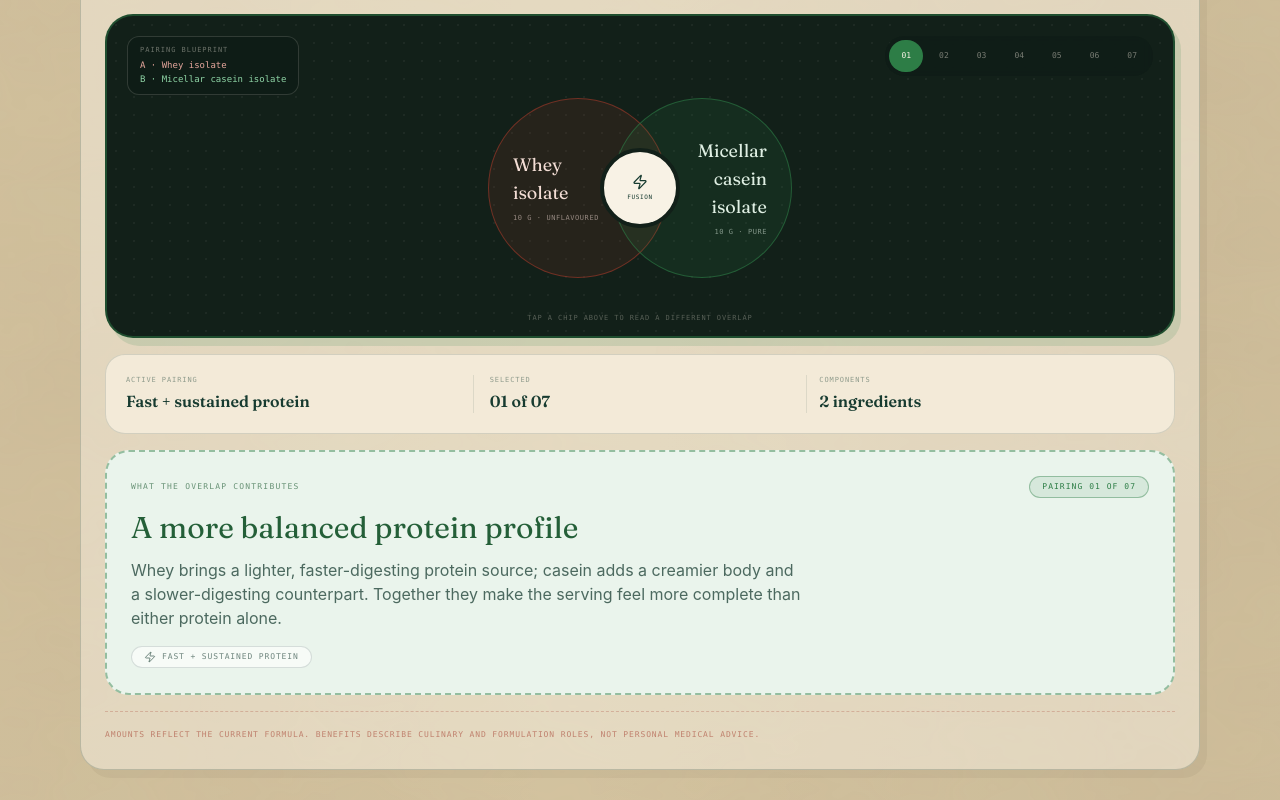
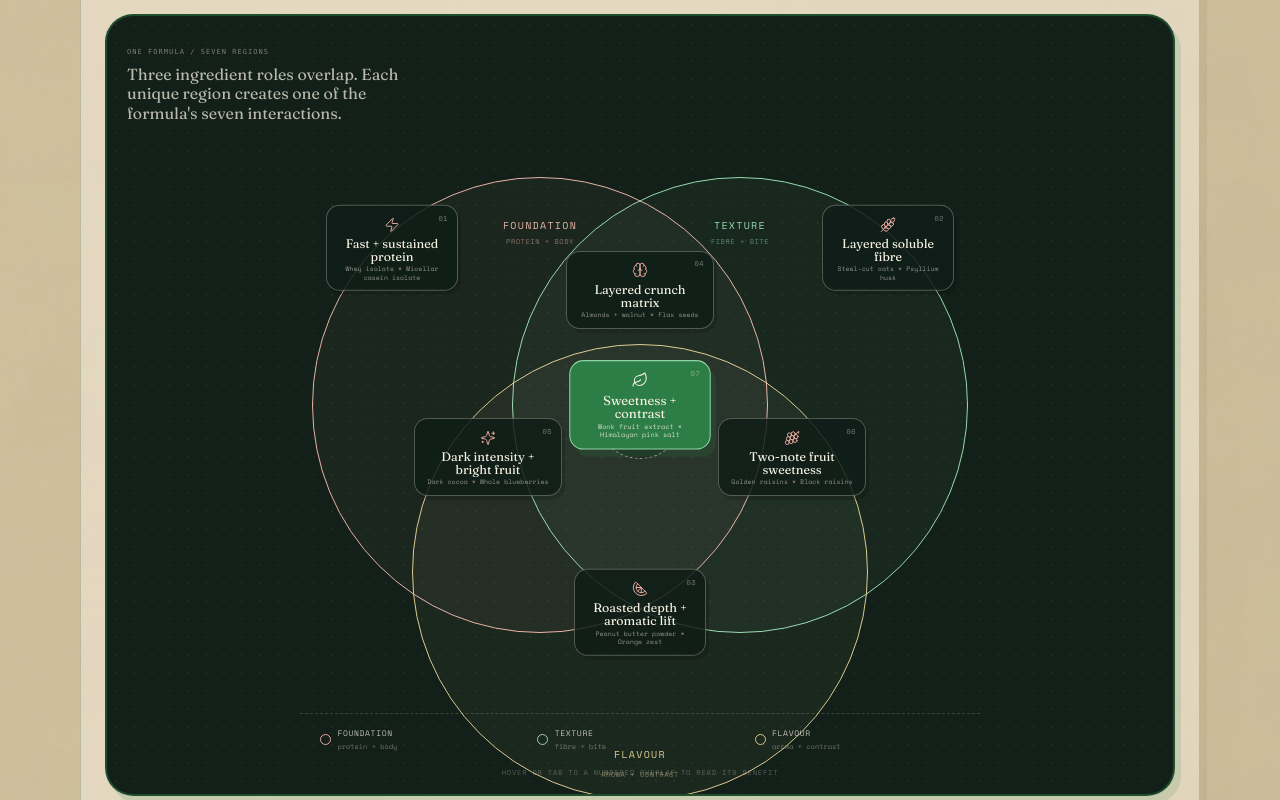
Before and after one commit to harshaoz-a11y/the-food-lab, a React (Vite) app: page / in a window 1280 px wide. Shown: the part 7020-7820 px from the top of the page. Built offline with nearby package versions, Linux system fonts and the light colour scheme.

Commit message:
Create a hoverable seven-interaction Venn diagram

```diff
--- a/src/components/food-lab/AlchemyPartnerships.tsx
+++ b/src/components/food-lab/AlchemyPartnerships.tsx
@@ -9,8 +9,10 @@ import {
   Zap,
 } from "lucide-react";
 
-const partnerships = [
+const interactions = [
   {
+    region: "foundation",
+    circleLabel: "Foundation",
     left: "Whey isolate",
     leftAmount: "10 g · unflavoured",
     right: "Micellar casein isolate",
@@ -20,8 +22,12 @@ const partnerships = [
     insight:
       "Whey brings a lighter, faster-digesting protein source; casein adds a creamier body and a slower-digesting counterpart. Together they make the serving feel more complete than either protein alone.",
     icon: Zap,
+    x: 19,
+    y: 21,
   },
   {
+    region: "texture",
+    circleLabel: "Texture",
     left: "Steel-cut oats",
     leftAmount: "10 g · toasted + broken",
     right: "Psyllium husk",
@@ -31,8 +37,12 @@ const partnerships = [
     insight:
       "The oats provide structure while psyllium binds water and thickens the mixture. Their combined fibre matrix creates a more substantial, spoonable texture and may slow digestion compared with oats alone.",
     icon: Wheat,
+    x: 81,
+    y: 21,
   },
   {
+    region: "flavour",
+    circleLabel: "Flavour",
     left: "Peanut butter powder",
     leftAmount: "10 g · defatted",
     right: "Orange zest",
@@ -42,8 +52,42 @@ const partnerships = [
     insight:
       "Defatted peanut powder supplies roasted richness and body. A tiny amount of orange zest adds volatile citrus oils that brighten the peanut notes and keep the flavour from feeling heavy.",
     icon: Citrus,
+    x: 50,
+    y: 82,
   },
   {
+    region: "foundation-texture",
+    circleLabel: "Foundation × texture",
+    left: "Almonds + walnut",
+    leftAmount: "1.5 almonds + 1 walnut",
+    right: "Flax seeds",
+    rightAmount: "1.3 g · toasted + broken",
+    interaction: "Layered crunch matrix",
+    benefit: "More texture, roasted aroma and chewing satisfaction",
+    insight:
+      "The larger nut fragments create crunch while broken flax fills the spaces with a finer toasted texture. The contrast makes each bite last longer and adds fibre and naturally occurring fats.",
+    icon: Brain,
+    x: 50,
+    y: 28,
+  },
+  {
+    region: "foundation-flavour",
+    circleLabel: "Foundation × flavour",
+    left: "Dark cocoa",
+    leftAmount: "6 g · 100% cocoa",
+    right: "Whole blueberries",
+    rightAmount: "2 berries",
+    interaction: "Dark intensity + bright fruit",
+    benefit: "Cocoa depth balanced by fresh, juicy contrast",
+    insight:
+      "Unsweetened cocoa creates the dark base. Whole blueberries release brief pockets of acidity, aroma and moisture, cutting through cocoa bitterness without diluting its character.",
+    icon: Sparkles,
+    x: 31,
+    y: 56,
+  },
+  {
+    region: "texture-flavour",
+    circleLabel: "Texture × flavour",
     left: "Golden raisins",
     leftAmount: "3 pieces · dried",
     right: "Black raisins",
@@ -53,19 +97,12 @@ const partnerships = [
     insight:
       "Golden and black raisins contribute slightly different caramel and fruit notes. Used whole and sparingly, they distribute sweetness as distinct bites rather than turning the entire base uniformly sweet.",
     icon: Grape,
+    x: 69,
+    y: 56,
   },
   {
-    left: "Almonds + walnut",
-    leftAmount: "1.5 almonds + 1 walnut",
-    right: "Flax seeds",
-    rightAmount: "1.3 g · toasted + broken",
-    interaction: "Layered crunch matrix",
-    benefit: "More texture, roasted aroma and chewing satisfaction",
-    insight:
-      "The larger nut fragments create crunch while broken flax fills the spaces with a finer toasted texture. The contrast makes each bite last longer and adds fibre and naturally occurring fats.",
-    icon: Brain,
-  },
-  {
+    region: "all-three",
+    circleLabel: "All three roles",
     left: "Monk fruit extract",
     leftAmount: "2 tiny drops",
     right: "Himalayan pink salt",
@@ -73,27 +110,23 @@ const partnerships = [
     interaction: "Sweetness + contrast",
     benefit: "A clearer sweetness and more defined cocoa flavour",
     insight:
-      "Monk fruit provides concentrated sweetness without bulk. A minute amount of salt can soften bitterness and sharpen flavour contrast, helping the cocoa and fruit read more clearly.",
+      "Monk fruit provides concentrated sweetness without bulk. A minute amount of salt can soften bitterness and sharpen flavour contrast, helping the cocoa and fruit read more clearly across the whole formula.",
     icon: Leaf,
-  },
-  {
-    left: "Dark cocoa",
-    leftAmount: "6 g · 100% cocoa",
-    right: "Whole blueberries",
-    rightAmount: "2 berries",
-    interaction: "Dark intensity + bright fruit",
-    benefit: "Cocoa depth balanced by fresh, juicy contrast",
-    insight:
-      "Unsweetened cocoa creates the dark base. Whole blueberries release brief pockets of acidity, aroma and moisture, cutting through cocoa bitterness without diluting its character.",
-    icon: Sparkles,
+    x: 50,
+    y: 48,
   },
 ] as const;
 
+const roles = [
+  { label: "Foundation", note: "protein + body", className: "venn-circle-foundation" },
+  { label: "Texture", note: "fibre + bite", className: "venn-circle-texture" },
+  { label: "Flavour", note: "aroma + contrast", className: "venn-circle-flavour" },
+] as const;
+
 export function AlchemyPartnerships() {
-  const [selected, setSelected] = useState(0);
-  const current = partnerships[selected];
+  const [activeIndex, setActiveIndex] = useState(6);
+  const current = interactions[activeIndex];
   const CurrentIcon = current.icon;
-
 
   return (
     <section
@@ -103,144 +136,106 @@ export function AlchemyPartnerships() {
       <header className="flex flex-col justify-between gap-3 border-b-2 border-dashed border-[#a33a2b] bg-[#fdf6ec] px-6 py-5 text-[#a33a2b] sm:flex-row sm:items-center sm:px-8">
         <div>
           <span className="font-mono text-[9px] uppercase tracking-[0.17em] text-[#a33a2b]/60">Interaction reader</span>
-          <h3
-            id="alchemy-partnerships-heading"
-            className="mt-1.5 text-2xl font-normal tracking-[-0.02em] sm:text-3xl"
-
-          >
+          <h3 id="alchemy-partnerships-heading" className="mt-1.5 text-2xl font-normal tracking-[-0.02em] sm:text-3xl">
             The Fit Peasant partnerships
           </h3>
         </div>
         <span className="w-fit rounded-full border-2 border-dashed border-[#a33a2b] bg-[#fdf6ec] px-4 py-1.5 font-mono text-[9px] uppercase tracking-[0.13em] text-[#a33a2b]/75">
-          7 pairings / tap a chip to switch
+          7 interactions / hover an overlap
         </span>
       </header>
 
       <div className="alchemy-body bg-[#fdf6ec] px-4 py-5 sm:px-6 sm:py-7">
-
-        {/* ── Instrument display ─────────────────────────────── */}
         <div
           className="venn-reader relative overflow-hidden rounded-[1.75rem] border-2 border-[#2d7d46]/50 bg-[#122019] shadow-[6px_8px_0_rgba(45,125,70,.14)]"
           style={{
-            backgroundImage:
-              "radial-gradient(rgba(248,242,229,0.05) 1px, transparent 1px)",
+            backgroundImage: "radial-gradient(rgba(248,242,229,0.05) 1px, transparent 1px)",
             backgroundSize: "18px 18px",
           }}
         >
-          {/* Blueprint legend — top left */}
-          <div className="absolute left-3 top-3 z-30 max-w-[46%] rounded-xl border border-[#f8f2e5]/15 bg-[#0f1d17]/85 px-3 py-2 backdrop-blur-sm sm:left-5 sm:top-5 sm:max-w-none">
-            <span className="block font-mono text-[6.5px] uppercase tracking-[0.14em] text-[#f8f2e5]/40 sm:text-[7px]">
-              Pairing blueprint
-            </span>
-            <p className="mt-1 truncate font-mono text-[7.5px] text-[#e5a69c] sm:text-[9px]">
-              A · {current.left}
-            </p>
-            <p className="truncate font-mono text-[7.5px] text-[#8fd4a6] sm:text-[9px]">
-              B · {current.right}
-            </p>
+          <div className="venn-reader-intro">
+            <span className="font-mono text-[7px] uppercase tracking-[0.15em] text-[#f8f2e5]/45">One formula / seven regions</span>
+            <p>Three ingredient roles overlap. Each unique region creates one of the formula&apos;s seven interactions.</p>
           </div>
 
-          {/* Pairing chips — top right, horizontal scroll */}
-          <div
-            className="absolute right-3 top-3 z-30 flex max-w-[48%] gap-1 overflow-x-auto rounded-full bg-[#0f1d17]/75 p-1 backdrop-blur-sm sm:right-5 sm:top-5 sm:max-w-none"
-            role="tablist"
-            aria-label="Choose an ingredient fusion"
-          >
-            {partnerships.map((partnership, index) => (
-              <button
-                key={partnership.interaction}
-                type="button"
-                role="tab"
-                aria-selected={selected === index}
-                aria-controls="fusion-reader-panel"
-                onClick={() => setSelected(index)}
-                className={`shrink-0 rounded-full min-h-8 px-3 py-1.5 font-mono text-[8px] transition sm:min-h-8 sm:px-3 sm:text-[8px] ${
-                  selected === index
-                    ? "bg-[#2d7d46] text-[#f8f2e5]"
-                    : "text-[#f8f2e5]/45 hover:text-[#f8f2e5]/75"
-                }`}
-              >
-                0{index + 1}
-              </button>
+          <div className="venn-diagram" aria-label="Seven ingredient interactions arranged as a three-set Venn diagram">
+            {roles.map((role) => (
+              <div key={role.label} className={`venn-circle ${role.className}`} aria-hidden="true">
+                <span>{role.label}</span>
+                <small>{role.note}</small>
+              </div>
+            ))}
+
+            <div className="venn-centre-mark" aria-hidden="true">
+              <span>Fit</span>
+              <strong>Peasant</strong>
+              <small>formula</small>
+            </div>
+
+            {interactions.map((interaction, index) => {
+              const Icon = interaction.icon;
+              const isActive = activeIndex === index;
+
+              return (
+                <button
+                  key={interaction.interaction}
+                  type="button"
+                  className={`venn-zone venn-zone-${interaction.region} ${isActive ? "is-active" : ""}`}
+                  style={{ left: `${interaction.x}%`, top: `${interaction.y}%` }}
+                  aria-label={`Interaction ${index + 1}: ${interaction.left} and ${interaction.right}`}
+                  aria-pressed={isActive}
+                  onMouseEnter={() => setActiveIndex(index)}
+                  onFocus={() => setActiveIndex(index)}
+                  onClick={() => setActiveIndex(index)}
+                >
+                  <span className="venn-zone-number">0{index + 1}</span>
+                  <Icon aria-hidden="true" />
+                  <strong>{interaction.interaction}</strong>
+                  <small>{interaction.left} <b>×</b> {interaction.right}</small>
+                </button>
+              );
+            })}
+          </div>
+
+          <div className="venn-role-key" aria-label="Ingredient roles in the Venn diagram">
+            {roles.map((role) => (
+              <div key={role.label}>
+                <span className={`venn-key-swatch ${role.className.replace("venn-circle-", "venn-key-")}`} aria-hidden="true" />
+                <strong>{role.label}</strong>
+                <small>{role.note}</small>
+              </div>
             ))}
           </div>
 
-          <div
-            id="fusion-reader-panel"
-            role="tabpanel"
-            aria-live="polite"
-            className="relative flex min-h-[260px] items-center justify-center pb-12 pt-16 sm:min-h-[320px] sm:pb-14 sm:pt-20"
-          >
-            <div key={selected} className="flex animate-in fade-in zoom-in-95 duration-300">
-              <div
-                className="flex h-[140px] w-[140px] flex-col items-start justify-center rounded-full border border-[#a33a2b]/60 bg-[#a33a2b]/[0.14] px-4 text-left sm:h-[180px] sm:w-[180px] sm:px-6"
-
-              >
-                <strong className="w-[74px] break-words font-serif text-sm font-normal leading-tight text-[#f3ddd5] sm:w-[100px] sm:text-lg">
-                  {current.left}
-                </strong>
-                <span className="mt-1.5 w-[74px] break-words font-mono text-[6px] uppercase leading-relaxed tracking-[0.08em] text-[#f3ddd5]/55 sm:w-[100px] sm:text-[7px]">
-                  {current.leftAmount}
-                </span>
-              </div>
-
-              <div
-                className="-ml-10 flex h-[140px] w-[140px] flex-col items-end justify-center rounded-full border border-[#2d7d46]/60 bg-[#2d7d46]/[0.14] px-4 text-right sm:-ml-14 sm:h-[180px] sm:w-[180px] sm:px-6"
-
-              >
-                <strong className="w-[74px] break-words font-serif text-sm font-normal leading-tight text-[#deeee2] sm:w-[100px] sm:text-lg">
-                  {current.right}
-                </strong>
-                <span className="mt-1.5 w-[74px] break-words font-mono text-[6px] uppercase leading-relaxed tracking-[0.08em] text-[#deeee2]/55 sm:w-[100px] sm:text-[7px]">
-                  {current.rightAmount}
-                </span>
-              </div>
-            </div>
-
-            <div className="pointer-events-none absolute inset-0 flex items-center justify-center pb-12 pt-16 sm:pb-14 sm:pt-20">
-              <div
-                key={`core-${selected}`}
-                className="flex h-16 w-16 flex-col items-center justify-center rounded-full border-4 border-[#122019] bg-[#f8f2e5] text-center text-[#173b30] animate-in fade-in zoom-in-95 duration-300 sm:h-20 sm:w-20"
-
-              >
-                <CurrentIcon className="h-3.5 w-3.5 stroke-[1.8] sm:h-4 sm:w-4" aria-hidden="true" />
-                <span className="mt-0.5 font-mono text-[5.5px] uppercase tracking-[0.1em] sm:text-[6px]">Fusion</span>
-              </div>
-            </div>
-          </div>
-
-          <p className="absolute bottom-3 left-1/2 z-20 -translate-x-1/2 whitespace-nowrap font-mono text-[6.5px] uppercase tracking-[0.13em] text-[#f8f2e5]/30 sm:text-[7px]">
-            Tap a chip above to read a different overlap
-          </p>
+          <p className="venn-reader-hint">Hover or tab to a numbered overlap to read its benefit</p>
         </div>
 
         <div className="mt-4 grid grid-cols-3 gap-2 rounded-[1.25rem] border border-[#173b30]/15 bg-[#f3ead8] p-3 sm:gap-3 sm:p-5">
           <div className="min-w-0 text-center sm:text-left">
-            <span className="block font-mono text-[6.5px] uppercase tracking-[0.13em] text-[#173b30]/45 sm:text-[7px]">Active pairing</span>
+            <span className="block font-mono text-[6.5px] uppercase tracking-[0.13em] text-[#173b30]/45 sm:text-[7px]">Active region</span>
             <strong className="mt-1 block truncate font-serif text-xs text-[#173b30] sm:text-base">{current.interaction}</strong>
           </div>
           <div className="min-w-0 border-x border-[#173b30]/10 px-1.5 text-center sm:px-4 sm:text-left">
             <span className="block font-mono text-[6.5px] uppercase tracking-[0.13em] text-[#173b30]/45 sm:text-[7px]">Selected</span>
-            <strong className="mt-1 block font-serif text-xs text-[#173b30] sm:text-base">0{selected + 1} of 07</strong>
+            <strong className="mt-1 block font-serif text-xs text-[#173b30] sm:text-base">0{activeIndex + 1} of 07</strong>
           </div>
           <div className="min-w-0 text-center sm:text-left">
-            <span className="block font-mono text-[6.5px] uppercase tracking-[0.13em] text-[#173b30]/45 sm:text-[7px]">Components</span>
-            <strong className="mt-1 block font-serif text-xs text-[#173b30] sm:text-base">2 ingredients</strong>
+            <span className="block font-mono text-[6.5px] uppercase tracking-[0.13em] text-[#173b30]/45 sm:text-[7px]">Ingredients</span>
+            <strong className="mt-1 block font-serif text-xs text-[#173b30] sm:text-base">14 shown</strong>
           </div>
         </div>
 
-        <div key={`benefit-${selected}`} className="mt-4 rounded-[1.5rem] border-2 border-dashed border-[#2d7d46]/45 bg-[#eaf4ec] p-5 text-[#245f38] animate-in fade-in slide-in-from-bottom-2 duration-300 sm:p-6">
+        <div key={`benefit-${activeIndex}`} className="mt-4 rounded-[1.5rem] border-2 border-dashed border-[#2d7d46]/45 bg-[#eaf4ec] p-5 text-[#245f38] animate-in fade-in slide-in-from-bottom-2 duration-300 sm:p-6" aria-live="polite">
           <div className="flex flex-wrap items-center justify-between gap-2">
-            <span className="font-mono text-[8px] uppercase tracking-[0.15em] opacity-65">What the overlap contributes</span>
-            <span className="rounded-full border border-[#2d7d46]/40 bg-[#2d7d46]/10 px-3 py-1 font-mono text-[8px] uppercase tracking-[0.13em] text-[#2d7d46]">Pairing 0{selected + 1} of 07</span>
+            <span className="font-mono text-[8px] uppercase tracking-[0.15em] opacity-65">What this overlap contributes</span>
+            <span className="rounded-full border border-[#2d7d46]/40 bg-[#2d7d46]/10 px-3 py-1 font-mono text-[8px] uppercase tracking-[0.13em] text-[#2d7d46]">Region 0{activeIndex + 1} of 07</span>
           </div>
           <h4 className="mt-3 font-serif text-2xl font-normal leading-tight sm:text-3xl">{current.benefit}</h4>
           <p className="mt-3 max-w-2xl text-sm leading-relaxed text-[#173b30]/75 sm:text-base">{current.insight}</p>
           <span className="mt-4 inline-flex items-center gap-1.5 rounded-full border border-[#173b30]/15 bg-white/60 px-3 py-1 font-mono text-[8px] uppercase tracking-[0.11em] text-[#173b30]/60">
-            <CurrentIcon className="h-3 w-3" aria-hidden="true" /> {current.interaction}
+            <CurrentIcon className="h-3 w-3" aria-hidden="true" /> {current.left} <b>×</b> {current.right}
           </span>
         </div>
-
 
         <p className="mt-4 border-t border-dashed border-[#a33a2b]/25 pt-4 font-mono text-[8px] uppercase leading-relaxed tracking-[0.11em] text-[#a33a2b]/55">
           Amounts reflect the current formula. Benefits describe culinary and formulation roles, not personal medical advice.
--- a/src/globals.css
+++ b/src/globals.css
@@ -2768,3 +2768,405 @@ main > section.reveal.is-revealed {
   .egg-object,
   .steam { animation: none; }
 }
+
+/* Fit Peasant: one three-set Venn diagram for all seven ingredient interactions. */
+.venn-reader {
+  color: #f8f2e5;
+}
+
+.venn-reader-intro {
+  position: relative;
+  z-index: 2;
+  max-width: 340px;
+  padding: 1.25rem 1.25rem 0;
+}
+
+.venn-reader-intro p {
+  margin-top: 0.35rem;
+  font-family: "Fraunces", Georgia, serif;
+  font-size: 1rem;
+  line-height: 1.2;
+  color: rgba(248, 242, 229, 0.72);
+}
+
+.venn-diagram {
+  position: relative;
+  width: min(100%, 800px);
+  aspect-ratio: 1.34;
+  min-height: 500px;
+  margin: 0 auto;
+}
+
+.venn-circle {
+  position: absolute;
+  z-index: 1;
+  width: 57%;
+  aspect-ratio: 1;
+  border: 1.5px solid;
+  border-radius: 50%;
+  color: rgba(248, 242, 229, 0.72);
+  mix-blend-mode: screen;
+}
+
+.venn-circle::after {
+  content: "";
+  position: absolute;
+  inset: 0;
+  border-radius: inherit;
+  background: currentColor;
+  opacity: 0.045;
+}
+
+.venn-circle span,
+.venn-circle small {
+  position: absolute;
+  z-index: 2;
+  left: 50%;
+  transform: translateX(-50%);
+  white-space: nowrap;
+  text-transform: uppercase;
+}
+
+.venn-circle span {
+  top: 9%;
+  font: 10px "Space Mono", ui-monospace, monospace;
+  letter-spacing: 0.13em;
+}
+
+.venn-circle small {
+  top: calc(9% + 1.1rem);
+  font: 7px "Space Mono", ui-monospace, monospace;
+  letter-spacing: 0.08em;
+  opacity: 0.52;
+}
+
+.venn-circle-foundation {
+  left: 9%;
+  top: 9%;
+  color: #e5a69c;
+}
+
+.venn-circle-texture {
+  right: 9%;
+  top: 9%;
+  color: #8fd4a6;
+}
+
+.venn-circle-flavour {
+  left: 21.5%;
+  top: 37%;
+  color: #d9c184;
+}
+
+.venn-circle-flavour span {
+  top: auto;
+  bottom: 8%;
+}
+
+.venn-circle-flavour small {
+  top: auto;
+  bottom: calc(8% - 1.1rem);
+}
+
+.venn-centre-mark {
+  position: absolute;
+  z-index: 3;
+  left: 50%;
+  top: 49%;
+  display: flex;
+  width: 88px;
+  height: 88px;
+  align-items: center;
+  justify-content: center;
+  flex-direction: column;
+  transform: translate(-50%, -50%);
+  border: 1px dashed rgba(248, 242, 229, 0.58);
+  border-radius: 50%;
+  background: rgba(15, 29, 23, 0.4);
+  text-align: center;
+}
+
+.venn-centre-mark span,
+.venn-centre-mark small {
+  font: 7px "Space Mono", ui-monospace, monospace;
+  letter-spacing: 0.12em;
+  text-transform: uppercase;
+  color: rgba(248, 242, 229, 0.55);
+}
+
+.venn-centre-mark strong {
+  margin-top: 0.08rem;
+  font: 1rem "Fraunces", Georgia, serif;
+  font-weight: 400;
+  color: #f8f2e5;
+}
+
+.venn-centre-mark small {
+  margin-top: 0.15rem;
+  font-size: 6px;
+}
+
+.venn-zone {
+  position: absolute;
+  z-index: 5;
+  display: flex;
+  width: 148px;
+  min-height: 74px;
+  align-items: center;
+  justify-content: center;
+  flex-direction: column;
+  gap: 0.15rem;
+  transform: translate(-50%, -50%);
+  border: 1px solid rgba(248, 242, 229, 0.28);
+  border-radius: 0.85rem;
+  padding: 0.65rem 0.55rem 0.55rem;
+  cursor: pointer;
+  color: #f8f2e5;
+  background: rgba(15, 29, 23, 0.84);
+  box-shadow: 3px 4px 0 rgba(0, 0, 0, 0.16);
+  font: inherit;
+  text-align: center;
+  transition: transform 220ms ease, border-color 220ms ease, background-color 220ms ease, box-shadow 220ms ease;
+}
+
+.venn-zone-foundation,
+.venn-zone-texture,
+.venn-zone-flavour {
+  width: 132px;
+}
+
+.venn-zone-all-three {
+  width: 136px;
+  border-color: rgba(229, 166, 156, 0.5);
+}
+
+.venn-zone:hover,
+.venn-zone:focus-visible,
+.venn-zone.is-active {
+  transform: translate(-50%, -50%) translateY(-4px) scale(1.04);
+  border-color: #8fd4a6;
+  background: #2d7d46;
+  box-shadow: 5px 7px 0 rgba(45, 125, 70, 0.2);
+  outline: none;
+}
+
+.venn-zone:focus-visible {
+  outline: 2px solid #f8f2e5;
+  outline-offset: 3px;
+}
+
+.venn-zone-number {
+  position: absolute;
+  top: 0.4rem;
+  right: 0.55rem;
+  font: 7px "Space Mono", ui-monospace, monospace;
+  letter-spacing: 0.08em;
+  color: rgba(248, 242, 229, 0.45);
+}
+
+.venn-zone svg {
+  width: 16px;
+  height: 16px;
+  margin-bottom: 0.12rem;
+  color: #e5a69c;
+  stroke-width: 1.5;
+}
+
+.venn-zone.is-active svg,
+.venn-zone:hover svg,
+.venn-zone:focus-visible svg {
+  color: #f8f2e5;
+}
+
+.venn-zone strong {
+  max-width: 100%;
+  font: 0.78rem/1.05 "Fraunces", Georgia, serif;
+  font-weight: 400;
+}
+
+.venn-zone small {
+  display: block;
+  max-width: 100%;
+  font: 6.5px/1.25 "Space Mono", ui-monospace, monospace;
+  letter-spacing: 0.01em;
+  color: rgba(248, 242, 229, 0.55);
+}
+
+.venn-zone small b {
+  color: #e5a69c;
+  font-weight: 400;
+}
+
+.venn-zone.is-active small,
+.venn-zone:hover small,
+.venn-zone:focus-visible small {
+  color: rgba(248, 242, 229, 0.82);
+}
+
+.venn-zone.is-active small b,
+.venn-zone:hover small b,
+.venn-zone:focus-visible small b {
+  color: #f8f2e5;
+}
+
+.venn-role-key {
+  display: grid;
+  grid-template-columns: repeat(3, minmax(0, 1fr));
+  gap: 0.75rem;
+  max-width: 680px;
+  margin: -0.4rem auto 0;
+  border-top: 1px dashed rgba(248, 242, 229, 0.17);
+  padding: 0.8rem 1.25rem 0;
+}
+
+.venn-role-key > div {
+  display: grid;
+  grid-template-columns: auto 1fr;
+  column-gap: 0.4rem;
+  align-items: center;
+  min-width: 0;
+}
+
+.venn-key-swatch {
+  grid-row: span 2;
+  display: block;
+  width: 11px;
+  height: 11px;
+  border: 1px solid currentColor;
+  border-radius: 50%;
+}
+
+.venn-key-swatch.venn-key-foundation { color: #e5a69c; }
+.venn-key-swatch.venn-key-texture { color: #8fd4a6; }
+.venn-key-swatch.venn-key-flavour { color: #d9c184; }
+
+.venn-role-key strong {
+  font: 8px "Space Mono", ui-monospace, monospace;
+  letter-spacing: 0.08em;
+  text-transform: uppercase;
+  color: rgba(248, 242, 229, 0.75);
+}
+
+.venn-role-key small {
+  margin-top: 0.12rem;
+  font: 7px "Space Mono", ui-monospace, monospace;
+  color: rgba(248, 242, 229, 0.4);
+}
+
+.venn-reader-hint {
+  margin: 0.95rem auto 0;
+  padding: 0 1rem 1rem;
+  text-align: center;
+  font: 7px "Space Mono", ui-monospace, monospace;
+  letter-spacing: 0.12em;
+  text-transform: uppercase;
+  color: rgba(248, 242, 229, 0.3);
+}
+
+@media (max-width: 767px) {
+  .venn-reader-intro {
+    padding: 1rem 0.9rem 0;
+  }
+
+  .venn-reader-intro p {
+    max-width: 290px;
+    font-size: 0.9rem;
+  }
+
+  .venn-diagram {
+    aspect-ratio: 0.92;
+    min-height: 425px;
+    margin-top: 0.1rem;
+  }
+
+  .venn-circle {
+    width: 66%;
+  }
+
+  .venn-circle-foundation {
+    left: 3%;
+    top: 10%;
+  }
+
+  .venn-circle-texture {
+    right: 3%;
+    top: 10%;
+  }
+
+  .venn-circle-flavour {
+    left: 17%;
+    top: 34%;
+  }
+
+  .venn-circle span {
+    font-size: 8px;
+  }
+
+  .venn-circle small {
+    font-size: 6px;
+  }
+
+  .venn-centre-mark {
+    width: 66px;
+    height: 66px;
+  }
+
+  .venn-centre-mark strong {
+    font-size: 0.78rem;
+  }
+
+  .venn-centre-mark span,
+  .venn-centre-mark small {
+    font-size: 5px;
+  }
+
+  .venn-zone,
+  .venn-zone-foundation,
+  .venn-zone-texture,
+  .venn-zone-flavour,
+  .venn-zone-all-three {
+    width: 110px;
+    min-height: 64px;
+    border-radius: 0.65rem;
+    padding: 0.5rem 0.35rem 0.4rem;
+  }
+
+  .venn-zone strong {
+    font-size: 0.67rem;
+  }
+
+  .venn-zone small {
+    font-size: 5.5px;
+    line-height: 1.2;
+  }
+
+  .venn-zone svg {
+    width: 13px;
+    height: 13px;
+  }
+
+  .venn-zone-number {
+    top: 0.28rem;
+    right: 0.4rem;
+    font-size: 6px;
+  }
+
+  .venn-role-key {
+    gap: 0.45rem;
+    padding-inline: 0.9rem;
+  }
+
+  .venn-role-key strong {
+    font-size: 6.5px;
+  }
+
+  .venn-role-key small {
+    font-size: 5.5px;
+  }
+}
+
+@media (prefers-reduced-motion: reduce) {
+  .venn-zone {
+    transition: none;
+  }
+}
```
